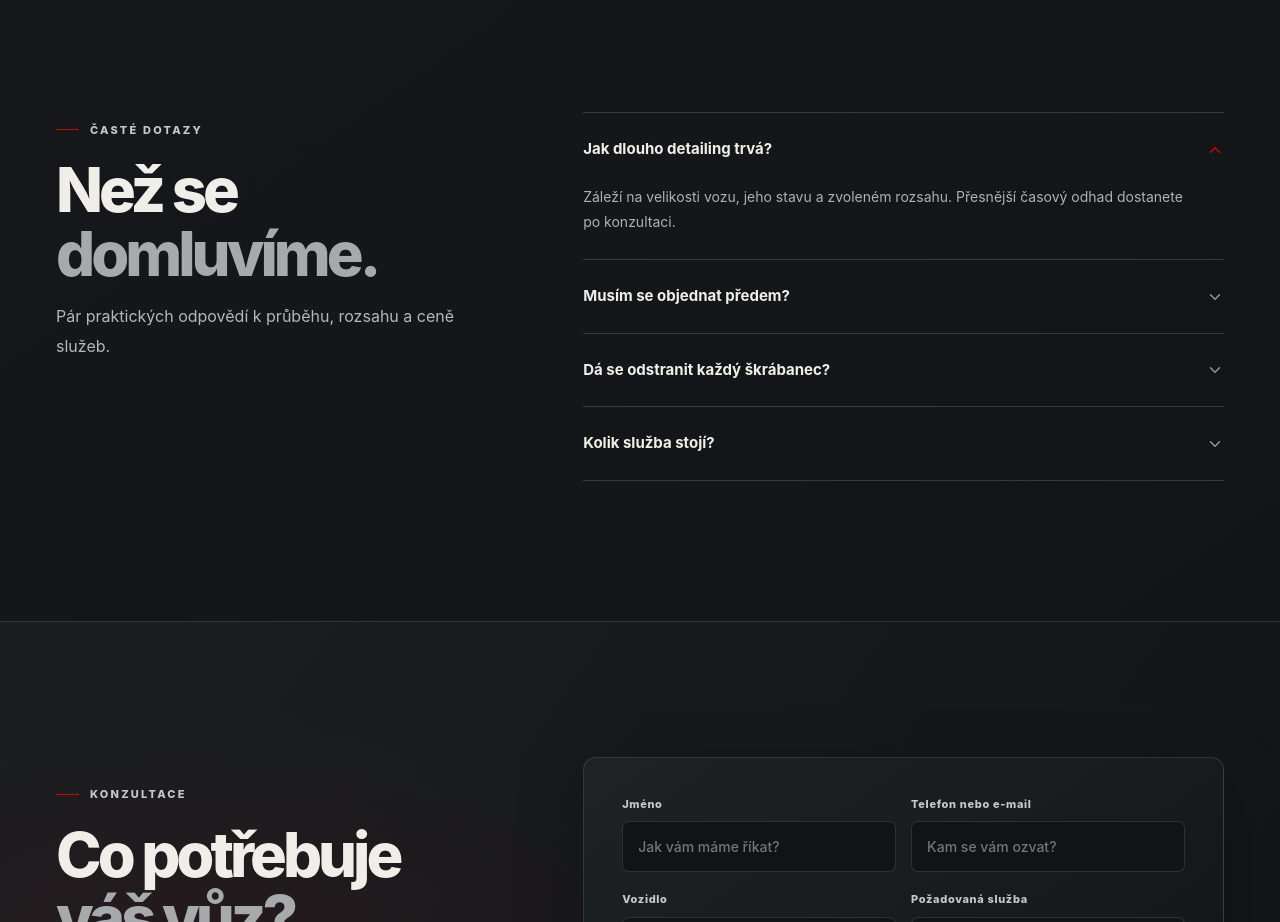
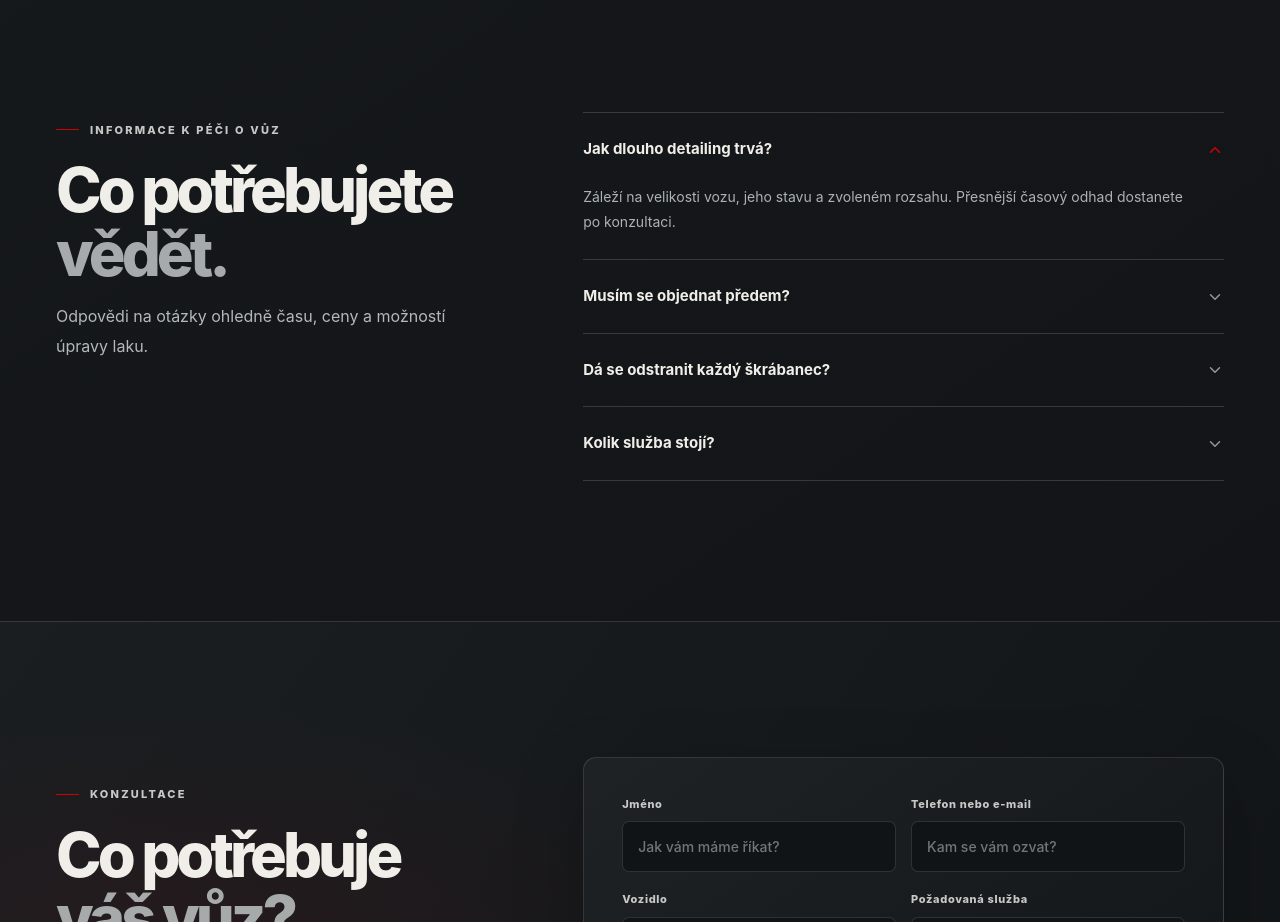
Before and after one commit to vrbaX/Car-Detailing, a React (Vite) app: page / in a window 1280 px wide. Shown: the part 3660-4582 px from the top of the page. Built offline with nearby package versions, Linux system fonts and the light colour scheme.

Commit message:
Simplify FAQ section copy

```diff
--- a/src/App.jsx
+++ b/src/App.jsx
@@ -146,9 +146,9 @@ function App() {
       <section id="faq" className="faq-section motion-section">
         <div className="section-wrap faq-layout">
           <SectionHeading
-            eyebrow="Časté dotazy"
-            title={<>Než se <em>domluvíme.</em></>}
-            text="Pár praktických odpovědí k průběhu, rozsahu a ceně služeb."
+            eyebrow="Informace k péči o vůz"
+            title={<>Co potřebujete <em>vědět.</em></>}
+            text="Odpovědi na otázky ohledně času, ceny a možností úpravy laku."
           />
           <div className="faq-list">
             {faqs.map(([question, answer], index) => (
```
